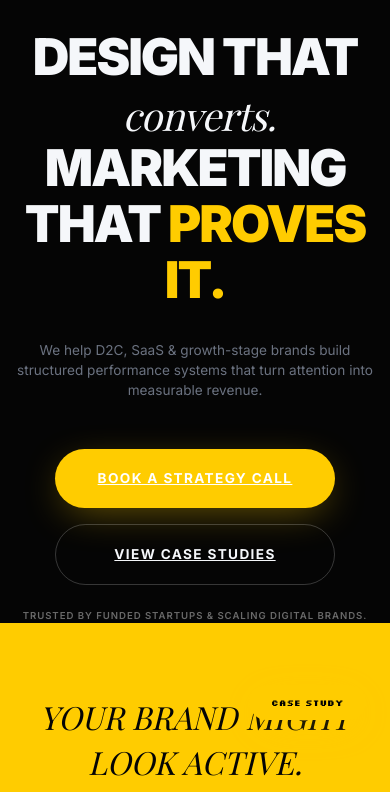
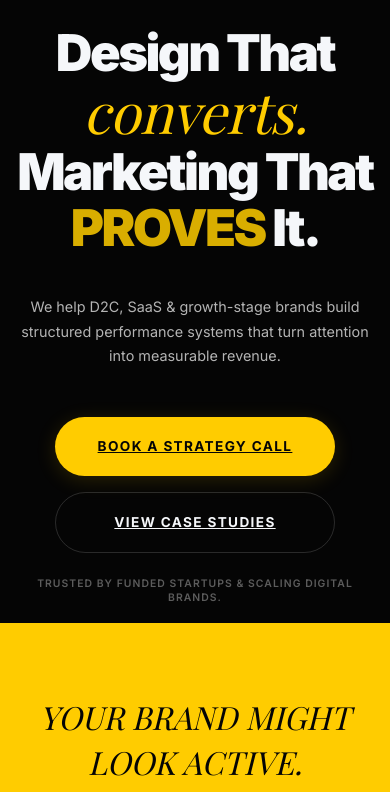
Before and after one commit to PixelNProof/web, a website built with Vite: page index.html in a window 390 px wide. Shown: the part 52-844 px from the top of the page. Built offline with nearby package versions, Linux system fonts and the light colour scheme; a web font is replaced by a local one.

Commit message:
fix(ui): deep clean hero legacy styles and fix css paths for local preview

```diff
--- a/index.html
+++ b/index.html
@@ -63,7 +63,7 @@
   <link rel="preconnect" href="https://fonts.googleapis.com">
   <link rel="preconnect" href="https://fonts.gstatic.com" crossorigin>
 
-  <link rel="stylesheet" href="/src/style.css">
+  <link rel="stylesheet" href="src/style.css">
 </head>
 
 <body>
@@ -110,16 +110,15 @@
     </div>
   </div>
 
-  <!-- Floating Button -->
-  <a href="#services" id="floating-case-study">Case Study</a>
+  <!-- Floating Button Removed for cleaner UI -->
 
   <div id="app">
     <!-- Hero -->
     <section class="hero-oversized container">
       <div class="hero-huge-text reveal-up">
         <h1 class="hero-headline">
-          DESIGN THAT <span class="serif-italic">converts.</span><br>
-          MARKETING THAT <span class="accent-text">PROVES IT.</span>
+          Design That <span class="serif-italic">converts.</span> Marketing That <span class="accent-text">Proves</span>
+          It.
         </h1>
         <p class="hero-subtitle-new">
           We help D2C, SaaS & growth-stage brands build structured performance systems that turn attention into
--- a/src/style.css
+++ b/src/style.css
@@ -306,47 +306,94 @@ h3 {
   justify-content: center;
   align-items: center;
   text-align: center;
-  padding-top: 60px;
+  padding-top: 80px;
+  max-width: 1280px;
+  margin: 0 auto;
+  /* Ensure centering */
+  position: relative;
 }
 
 .hero-headline {
-  font-size: clamp(3.5rem, 6.5vw, 6.5rem);
-  line-height: 1.1;
-  letter-spacing: -0.04em;
-  max-width: 1400px;
-  margin-bottom: 2rem;
+  /* Targeted scale 5.6rem (approx -12% for better balance) */
+  font-size: clamp(2.8rem, 5.5vw, 5.6rem);
+  line-height: 1.0;
+  /* even tighter for punch */
+  letter-spacing: -0.05em;
+  max-width: 1100px;
+  /* Constrain to prevent orphans like "It." */
+  margin-bottom: 2.5rem;
   font-weight: 900;
-  text-transform: uppercase;
+  text-transform: none;
+  color: var(--text-primary);
 }
 
 .hero-headline .serif-italic {
   display: inline-block;
-  font-size: clamp(3.5rem, 6vw, 6rem);
-  letter-spacing: -0.02em;
-  margin-left: 0.5rem;
+  font-size: 1.08em;
+  letter-spacing: -0.01em;
+  margin-left: 0.2rem;
+  margin-right: 0.2rem;
+  color: var(--accent);
   text-transform: lowercase;
+  font-weight: 400;
+  /* Lighter script weight for elegance */
 }
 
 .hero-headline .accent-text {
-  color: var(--accent);
+  color: rgba(255, 204, 0, 0.85);
+  /* Elegantly softened */
+  text-transform: uppercase;
 }
 
 .hero-subtitle-new {
-  font-size: clamp(1.1rem, 2vw, 1.25rem);
+  font-size: clamp(1rem, 1.6vw, 1.15rem);
   font-weight: 400;
-  color: var(--text-muted);
-  max-width: 700px;
-  line-height: 1.6;
-  margin: 0 auto 3.5rem auto;
+  color: rgba(255, 255, 255, 0.7);
+  /* Subtle but readable */
+  max-width: 720px;
+  line-height: 1.7;
+  margin: 0 auto 4rem auto;
+  /* Breathable gap */
+}
+
+.hero-ctas {
+  display: flex;
+  gap: 1.5rem;
+  justify-content: center;
+  align-items: center;
+}
+
+.hero-ctas .btn-primary {
+  background-color: var(--accent);
+  color: #050505;
+  box-shadow: 0 4px 20px rgba(255, 204, 0, 0.15);
+  transform: scale(1);
+}
+
+.hero-ctas .btn-primary:hover {
+  transform: scale(1.02);
+  box-shadow: 0 8px 30px rgba(255, 204, 0, 0.25);
+}
+
+.hero-ctas .btn-secondary {
+  background: transparent;
+  border: 1px solid rgba(255, 255, 255, 0.15);
+  color: var(--text-primary);
+}
+
+.hero-ctas .btn-secondary:hover {
+  border-color: rgba(255, 255, 255, 0.4);
+  background-color: rgba(255, 255, 255, 0.03);
+  color: white;
 }
 
 .hero-micro-proof {
-  font-size: 0.8rem;
+  font-size: 0.75rem;
   font-weight: 600;
   letter-spacing: 0.1em;
-  color: rgba(255, 255, 255, 0.4);
+  color: rgba(255, 255, 255, 0.35);
   text-transform: uppercase;
-  margin-top: 2rem;
+  margin-top: 2.5rem;
 }
 
 /* Yellow Conversion Banner */
@@ -988,15 +1035,11 @@ h3 {
 
 /* --- TABLET LANDSCAPE / SMALL DESKTOP (≤1200px) --- */
 @media (max-width: 1200px) {
-  .hero-huge-text h1 {
-    font-size: 13vw;
-  }
-
-  .hero-huge-text h1 .serif-italic {
+  .hero-headline {
     font-size: 10vw;
   }
 
-  .massive-statement {
+  .huge-statement {
     font-size: clamp(3rem, 6vw, 5.5rem);
   }
 
@@ -1059,12 +1102,8 @@ h3 {
     text-align: center;
   }
 
-  .global-360 h2 {
+  .global-360-placeholder h2 {
     font-size: 4rem;
-  }
-
-  .agency-studio {
-    font-size: 8vw;
   }
 
   .split-layout {
@@ -1202,20 +1241,21 @@ h3 {
   /* ---- HERO ---- */
   .hero-oversized {
     min-height: 80vh;
-    padding-top: 80px;
+    padding-top: 60px;
   }
 
   .hero-headline {
-    font-size: 10vw;
+    font-size: 11vw;
+    line-height: 1.1;
   }
 
   .hero-headline .serif-italic {
-    font-size: 10vw;
+    font-size: 1.1em;
   }
 
   .hero-subtitle-new {
-    font-size: 0.95rem;
-    margin-bottom: 2rem;
+    font-size: 1rem;
+    margin-bottom: 2.5rem;
   }
 
   .hero-micro-proof {
@@ -1537,20 +1577,19 @@ h3 {
   }
 
   .hero-headline {
-    font-size: 12vw;
+    font-size: 13vw;
   }
 
   .hero-headline .serif-italic {
-    font-size: 12vw;
+    font-size: 1.1em;
   }
 
   .hero-subtitle-new {
-    font-size: 0.85rem;
-    line-height: 1.5;
+    font-size: 0.9rem;
   }
 
   .hero-micro-proof {
-    font-size: 0.6rem;
+    font-size: 0.65rem;
   }
 
   .section-label {
```
